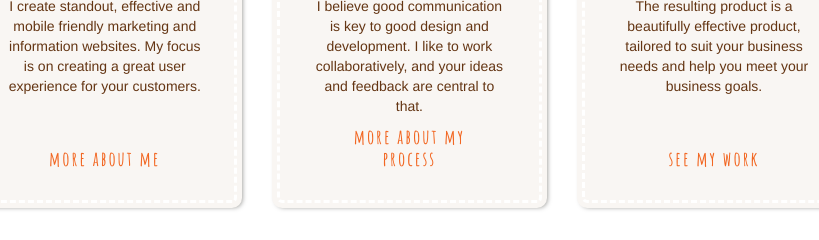
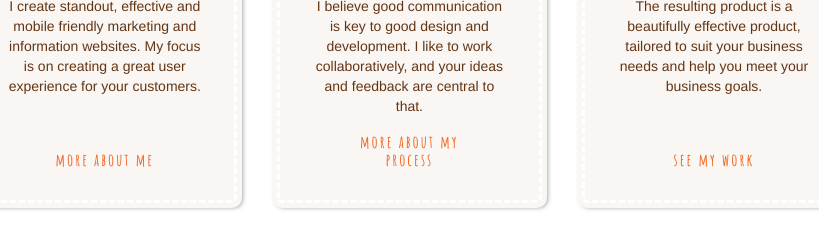
Before and after one commit to bethpalmer/newClientSite, a website: page index.html in a window 1280 px wide. Shown: the part 1020-1260 px from the top of the page, 215-1034 px from the left. Drawn offline with Linux system fonts and the light colour scheme.

Commit message:
make text grow in know more transition

```diff
--- a/css/main.css
+++ b/css/main.css
@@ -415,7 +415,8 @@ a.know-more:hover div.circle {
 
 a.know-more:hover h5.more {
   /*  text-decoration: underline;*/
-    color: #643513;
+    /*color: #643513;*/
+    font-size: 20px;
 }
 a.know-more:hover h1 {
     text-decoration: none;
@@ -443,6 +444,8 @@ p.summary {
     width: 50%;
     text-align: center;
     color: #f26621;
+    font-size: 17px;
+    transition: font-size 300ms ease-in-out;
 /*    border: 2px dashed #fff;*/
 }
 
```
